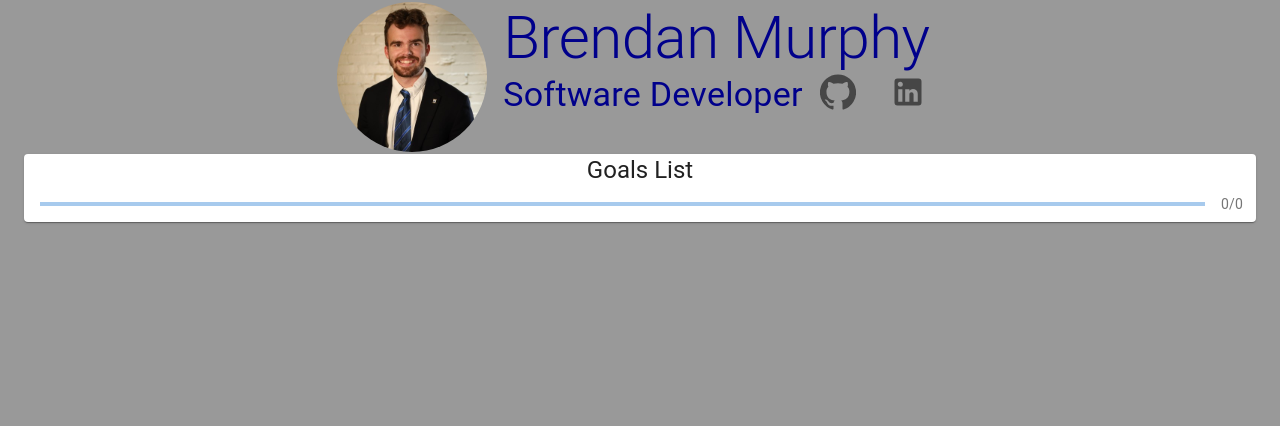
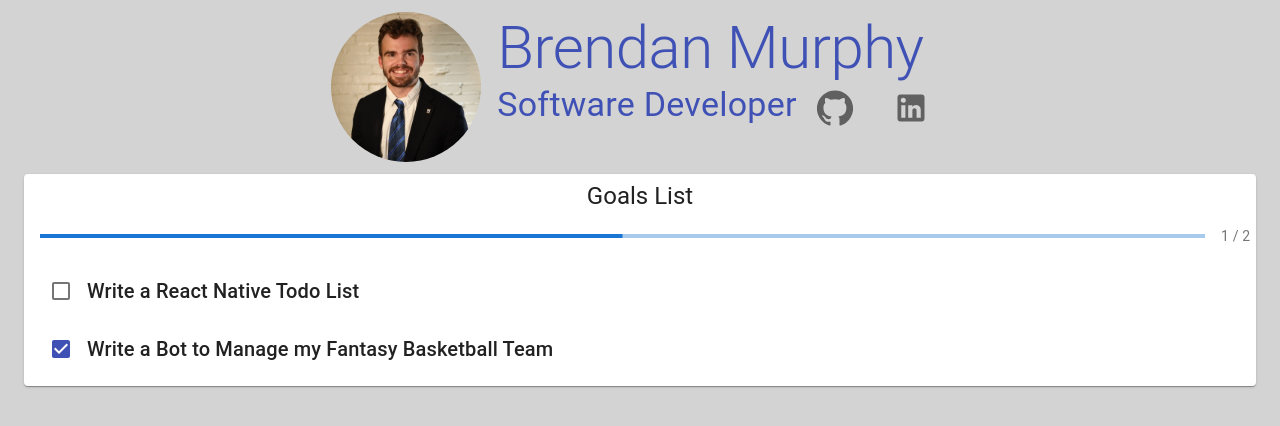
Before and after one commit to bmurf17/portfolio, a React (Create React App) app: page / in a window 1280 px wide. Shown: the top 426 px of the page. Built offline with nearby package versions, Linux system fonts and the light colour scheme.

Commit message:
Todo List actually shows

```diff
--- a/package.json
+++ b/package.json
@@ -20,6 +20,7 @@
     "react-dom": "^17.0.2",
     "react-router-dom": "^5.3.0",
     "react-scripts": "4.0.3",
+    "react-transition-group": "^4.4.2",
     "typescript": "^4.1.2",
     "web-vitals": "^1.0.1"
   },
--- a/src/App.css
+++ b/src/App.css
@@ -14,7 +14,7 @@
 }
 
 .App-header {
-  background-color: #999999;
+  background-color: #d3d3d3;
   min-height: 100vh;
   display: flex;
   flex-direction: column;
--- /dev/null
+++ b/src/CheckListItem.tsx
@@ -0,0 +1,26 @@
+import * as React from "react";
+import { Todo, ToggleTodo } from "./constants/Constants";
+import { Box, Typography, Checkbox } from "@material-ui/core";
+
+interface Props {
+  todo: Todo;
+  toggleTodo: ToggleTodo;
+}
+
+export function CheckListItem(props: Props) {
+  console.log("Here " + props);
+  return (
+    <Box sx={{ alignItems: "center", display: "flex" }}>
+      <Checkbox
+        checked={props.todo.complete}
+        color="primary"
+        onClick={() => {
+          props.toggleTodo(props.todo);
+        }}
+      />
+      <Typography style={{ margin: 5 }} variant="h6">
+        {props.todo.text}
+      </Typography>
+    </Box>
+  );
+}
--- a/src/HomeHeader.tsx
+++ b/src/HomeHeader.tsx
@@ -19,7 +19,14 @@ function HomeHeader() {
   return (
     <div>
       <header className="App-header">
-        <Box style={{ padding: 2, maxWidth: "100%" }}>
+        <Box
+          style={{
+            padding: 2,
+            maxWidth: "100%",
+            marginBottom: 10,
+            marginTop: 10,
+          }}
+        >
           <Grid container spacing={2}>
             <Grid item>
               <Img src={BussinessPicture} alt="avatar" />
@@ -27,26 +34,26 @@ function HomeHeader() {
             <Grid item sm container>
               <Grid item xs direction="column" spacing={2}>
                 <Grid item>
-                  <Typography variant="h2" component="div">
+                  <Typography variant="h2" color="primary" component="div">
                     Brendan Murphy
                   </Typography>
                   <Box display="flex">
-                    <Typography variant="h4" gutterBottom>
+                    <Typography variant="h4" color="primary" gutterBottom>
                       Software Developer
                     </Typography>
-                    <Box display="flex" marginX="20px">
+                    <Box display="flex" marginX="14px">
                       <Link
                         to={{
                           pathname: "https://github.com/bmurf17",
                         }}
                         target="_blank"
                       >
-                        <IconButton size="small" className="svg_icons">
+                        <IconButton className="svg_icons">
                           <GitHub />
                         </IconButton>
                       </Link>
                     </Box>
-                    <Box display="flex" marginX="20px">
+                    <Box display="flex" marginX="14px">
                       <Link
                         to={{
                           pathname:
@@ -56,7 +63,6 @@ function HomeHeader() {
                       >
                         <IconButton
                           style={{ color: "ec6917" }}
-                          size="small"
                           className="svg_icons"
                         >
                           <LinkedIn />
--- a/src/HomeTodoList.tsx
+++ b/src/HomeTodoList.tsx
@@ -1,30 +1,66 @@
 import * as React from "react";
 import { Box, LinearProgress, Paper } from "@mui/material";
-import { Container, Typography } from "@material-ui/core";
+import { Container, List, ListItem, Typography } from "@material-ui/core";
 import "./App.css";
+import { CheckListItem } from "./CheckListItem";
+import { Todo, TodoList } from "./constants/Constants";
+import { useState } from "react";
 
 export function HomeTodoList() {
-  const [progress, setProgress] = React.useState(0);
+  const [todos, setTodos] = useState(TodoList);
+
+  const toggleTodo = (selectedTodo: Todo) => {
+    const newTodos = todos.map((todo: Todo) => {
+      if (todo === selectedTodo) {
+        return {
+          ...todo,
+          complete: !todo.complete,
+        };
+      }
+      return todo;
+    });
+    setTodos(newTodos);
+  };
+
+  var doneItem = 0;
+  TodoList.map((todo) => {
+    if (todo.complete) {
+      doneItem++;
+    }
+  });
+
   return (
     <Container maxWidth="lg">
       <Paper style={{ height: "100%", width: "100%" }}>
         <div>
           <header className="Todolist-header">
-            <Box sx={{ alignItems: "center", display: "flex" }}>
+            <Box sx={{ alignItems: "center", display: "flex" }} marginY="6px">
               <Typography variant="h5">Goals List</Typography>
             </Box>
           </header>
         </div>
         <Box sx={{ display: "flex", alignItems: "center" }}>
           <Box sx={{ width: "100%", m: 2 }}>
-            <LinearProgress variant="determinate" value={progress} />
+            <LinearProgress
+              variant="determinate"
+              value={(doneItem / TodoList.length) * 100}
+            />
           </Box>
           <Box sx={{ minWidth: 35 }}>
             <Typography variant="body2" color="textSecondary">
-              0/0
+              {doneItem} / {TodoList.length}
             </Typography>
           </Box>
         </Box>
+        <List>
+          {TodoList.map((Todo) => {
+            return (
+              <ListItem key={Todo.text}>
+                <CheckListItem todo={Todo} toggleTodo={toggleTodo} />
+              </ListItem>
+            );
+          })}
+        </List>
       </Paper>
     </Container>
   );
--- /dev/null
+++ b/src/constants/Constants.tsx
@@ -0,0 +1,17 @@
+export interface Todo {
+  text: string;
+  complete: boolean;
+}
+
+export const TodoList: Todo[] = [
+  {
+    text: "Write a React Native Todo List",
+    complete: false,
+  },
+  {
+    text: "Write a Bot to Manage my Fantasy Basketball Team",
+    complete: true,
+  },
+];
+
+export type ToggleTodo = (selectedTodo: Todo) => void;
--- a/src/index.tsx
+++ b/src/index.tsx
@@ -3,7 +3,6 @@ import ReactDOM from "react-dom";
 import "./index.css";
 import HomeHeader from "./HomeHeader";
 import { BrowserRouter as Router, Switch, Route } from "react-router-dom";
-import { HomeTodoList } from "./HomeTodoList";
 
 ReactDOM.render(
   <React.StrictMode>
```
